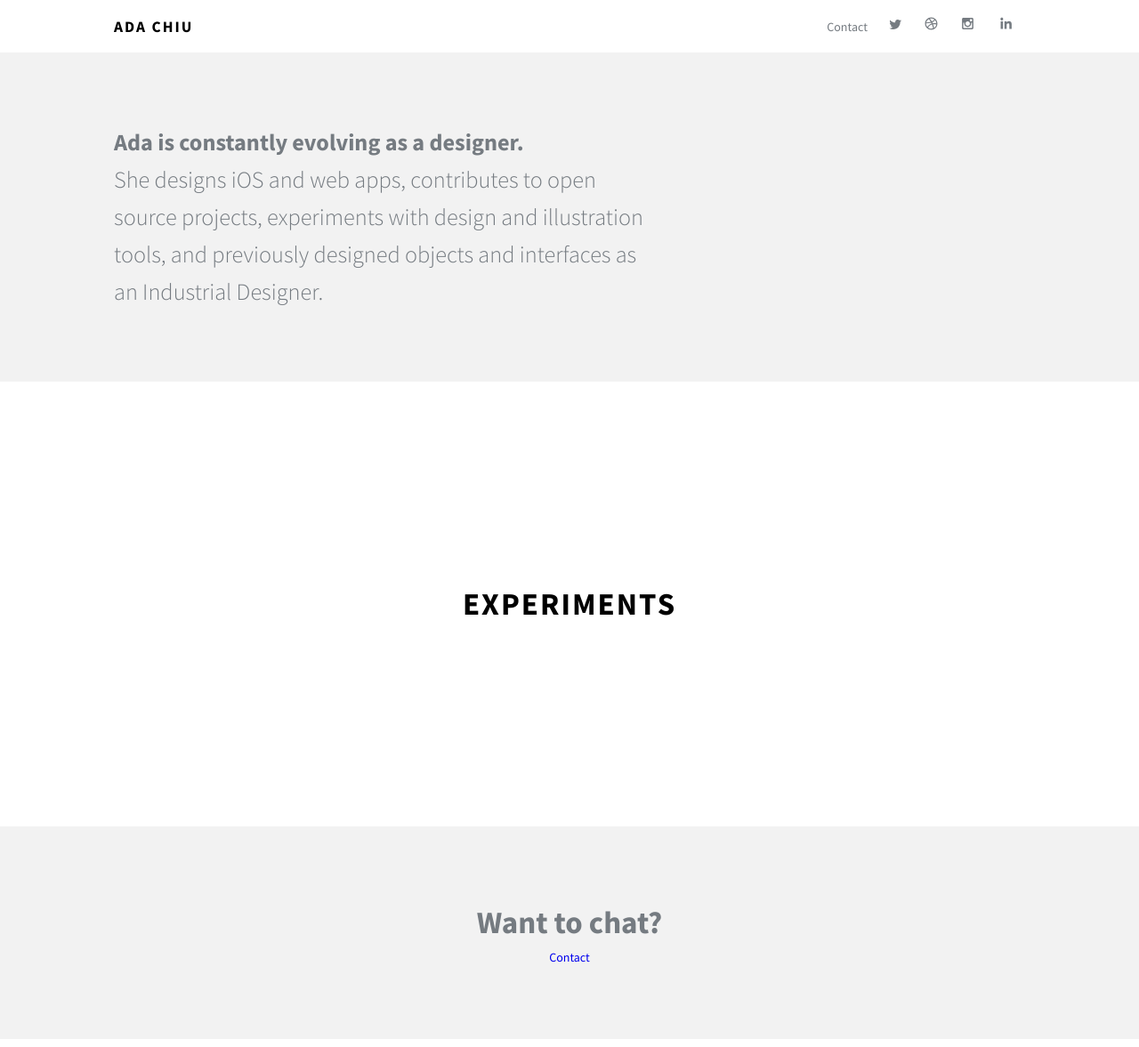
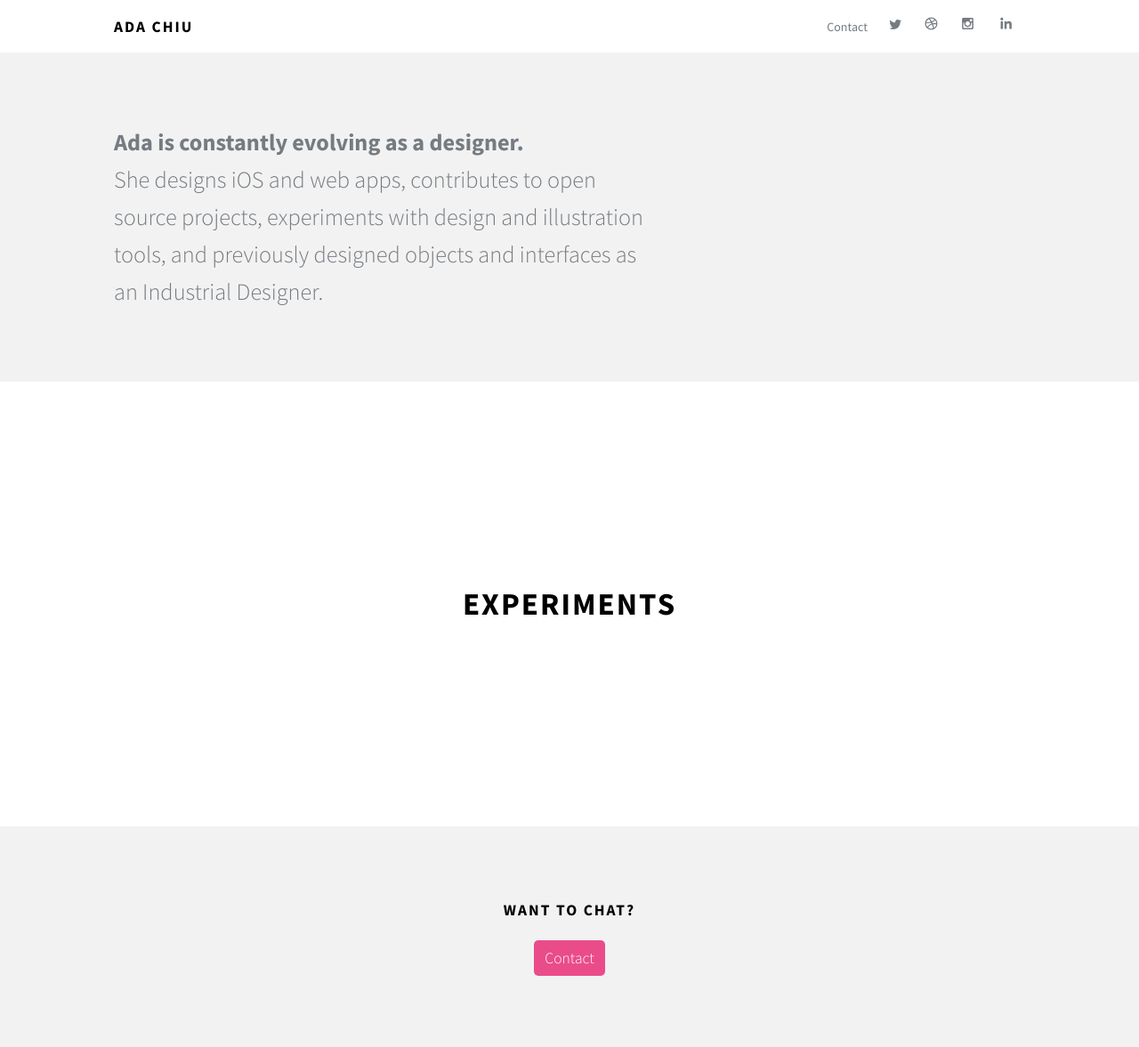
Before and after one commit to adachiu/adachiu.github.io, a Jekyll site: the page built from index.html, in a window 1280 px wide. Shown: the whole page at 89% size. Built offline with Jekyll 4.4.1, drawn with Linux system fonts in a browser that asks for light colours.

Commit message:
edit footer layout

```diff
--- a/_includes/section-footer.html
+++ b/_includes/section-footer.html
@@ -4,6 +4,6 @@
 
 
 <footer class="footer">
-  <h2>Want to chat?</h2>
-    <a href="{{ site.baseurl }}/contact">Contact</a>
+  <h3>Want to chat?</h3>
+    <a class="button button-home" href="{{ site.baseurl }}/contact">Contact</a>
 </footer>
--- a/assets/css/1-base/_vars.scss
+++ b/assets/css/1-base/_vars.scss
@@ -17,3 +17,6 @@
 // Body
 $bg-color: #ffffff;
 $bg-light: #f2f2f2;
+
+// Buttons
+$contact-color: #ea4c89;
--- a/assets/css/3-sections/_home-experiments.scss
+++ b/assets/css/3-sections/_home-experiments.scss
@@ -4,7 +4,4 @@
   align-items: center;
   width: auto;
   height: 500px;
-  color: $logo-color;
-  text-transform: uppercase;
-  letter-spacing: 2px;
 }
--- a/assets/css/main.css
+++ b/assets/css/main.css
@@ -416,24 +416,64 @@ h2 {
   margin: 0;
   padding: 0;
   text-decoration: none;
-  font-size: 2.5em; }
+  letter-spacing: 2px;
+  font-size: 2.5em;
+  text-transform: uppercase;
+  color: #000000; }
 
-/* line 19, 1-base/_base.scss */
+/* line 21, 1-base/_base.scss */
+h3 {
+  font-weight: 700;
+  margin: 0;
+  padding: 0;
+  text-decoration: none;
+  letter-spacing: 2px;
+  font-size: 1.25em;
+  text-transform: uppercase;
+  color: #000000; }
+
+/* line 32, 1-base/_base.scss */
 a {
-  text-decoration: none; }
+  text-decoration: none;
+  margin: 0;
+  padding: 0; }
 
-/* line 29, 1-base/_base.scss */
+/* line 44, 1-base/_base.scss */
 html, body {
   min-height: 100vh;
   background: #ffffff; }
 
-/* line 34, 1-base/_base.scss */
+/* line 49, 1-base/_base.scss */
 body {
   font-size: 0.875em;
   line-height: 1.6;
   font-family: 'Source Sans Pro', sans-serif;
   text-decoration: none;
   color: #757b81; }
+
+/* line 1, 1-base/_buttons.scss */
+button, input[type="button"], input[type="reset"], input[type="submit"],
+.button {
+  border-top-left-radius: 5px;
+  border-top-right-radius: 5px;
+  border-bottom-right-radius: 5px;
+  border-top-right-radius: 5px;
+  border-bottom-left-radius: 5px;
+  border-bottom-right-radius: 5px;
+  border-bottom-left-radius: 5px;
+  border-top-left-radius: 5px;
+  display: -webkit-box;
+  display: -webkit-flex;
+  display: -ms-flexbox;
+  display: flex;
+  -webkit-box-pack: center;
+  -webkit-justify-content: center;
+      -ms-flex-pack: center;
+          justify-content: center;
+  -webkit-box-align: center;
+  -webkit-align-items: center;
+      -ms-flex-align: center;
+          align-items: center; }
 
 /*
 @import "2-modules/example";
@@ -581,10 +621,7 @@ a svg:hover #linkedin-logo {
       -ms-flex-align: center;
           align-items: center;
   width: auto;
-  height: 500px;
-  color: #000000;
-  text-transform: uppercase;
-  letter-spacing: 2px; }
+  height: 500px; }
 
 /* line 1, 3-sections/_home-footer.scss */
 .footer {
@@ -608,3 +645,17 @@ a svg:hover #linkedin-logo {
   padding: 80px 10%;
   background: #f2f2f2;
   background: #f2f2f2; }
+
+/* line 10, 3-sections/_home-footer.scss */
+.button-home {
+  margin-top: 20px;
+  height: 40px;
+  width: 80px;
+  font-size: 1.25em;
+  font-weight: 100;
+  color: white;
+  background-color: #ea4c89; }
+  /* line 19, 3-sections/_home-footer.scss */
+  .button-home:hover, .button-home:active {
+    color: #757b81;
+    background-color: #f2f2f2; }
```
Also changed, not shown: assets/css/1-base/_base.scss (+15 -0 lines), assets/css/1-base/_buttons.scss (+10 -0 lines), assets/css/3-sections/_home-footer.scss (+15 -0 lines).
